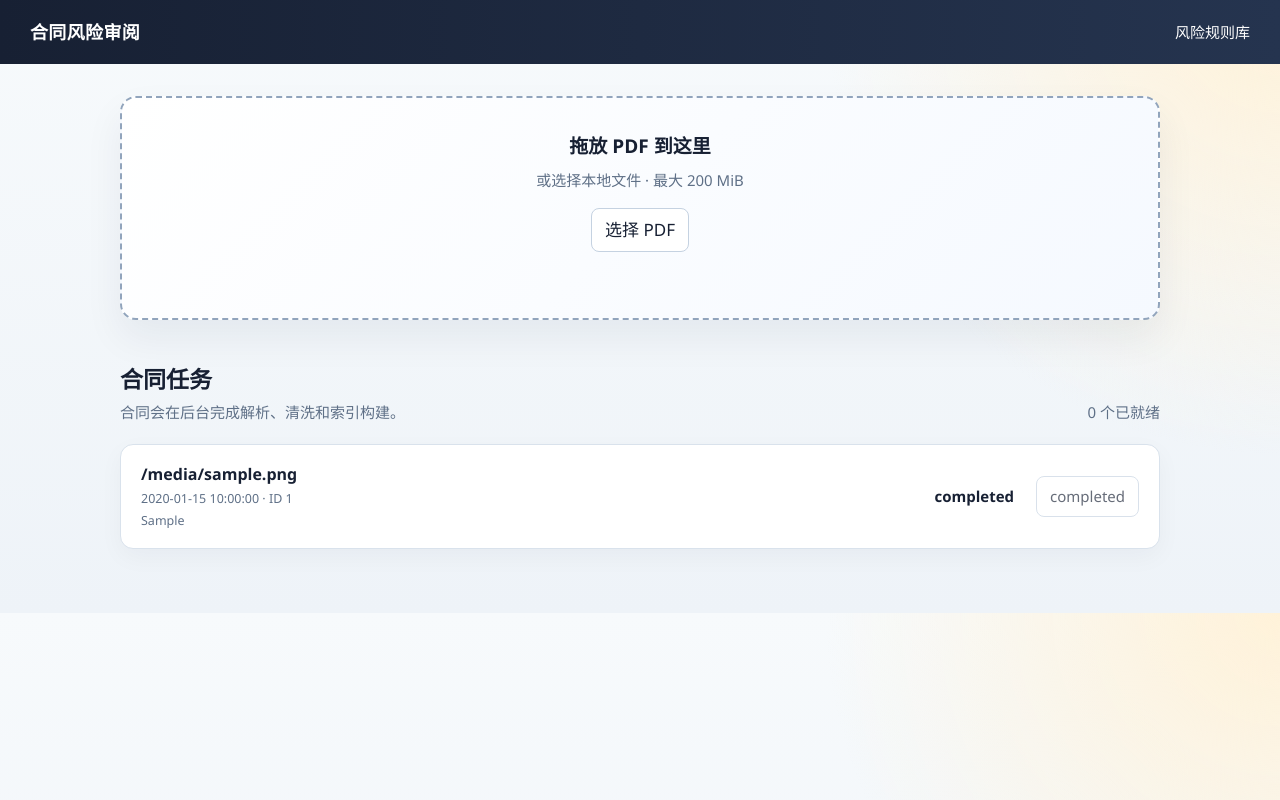
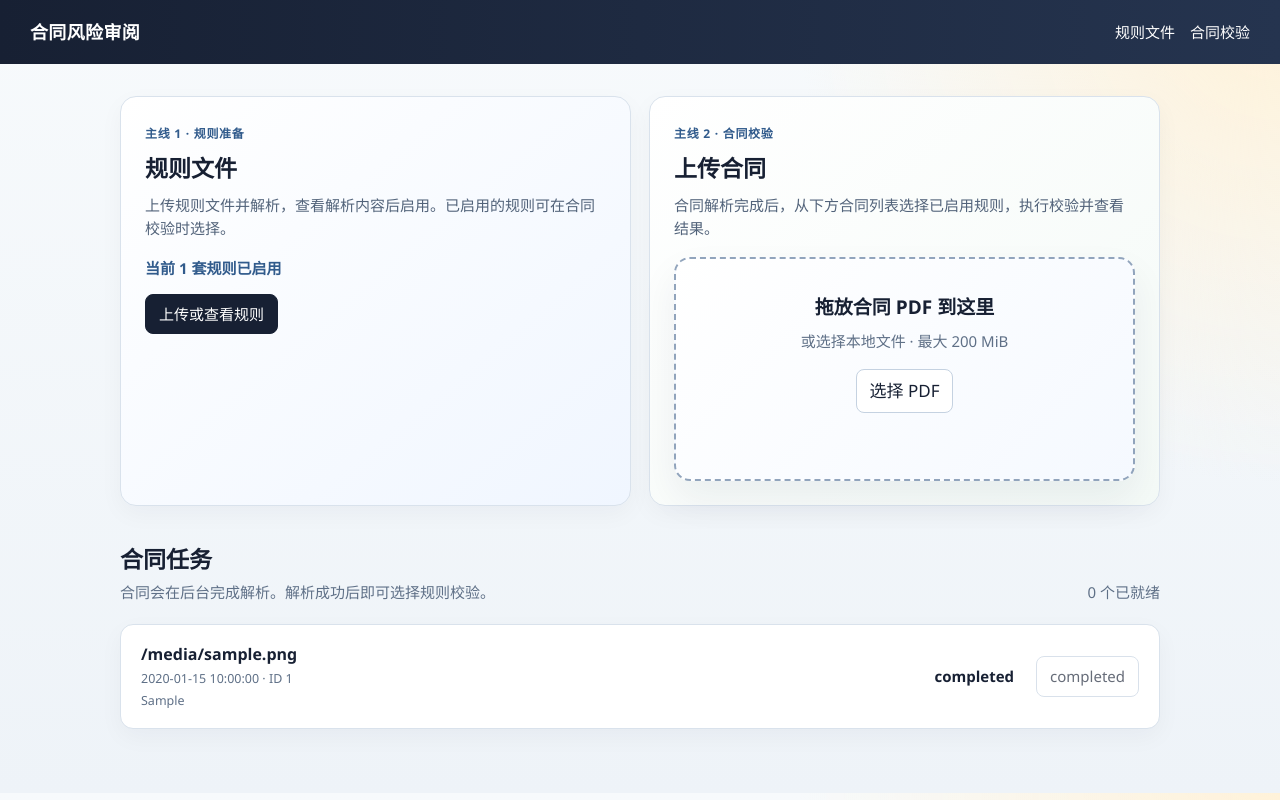
Before and after one commit to haowenj/contract_risk_review, a FastAPI app: template app/templates/index.html in a window 1280 px wide. Run offline with FastAPI, Linux system fonts and the light colour scheme; the template is opened without the code that fills it: most values are stand-ins (such as "Sample title", 1, 10 or a date in 2020); parts of the project's set-up code (start-up, migrations or seed data) failed here and were passed over.

Commit message:
feat: focus UI on rules and contract validation

```diff
--- a/app/templates/index.html
+++ b/app/templates/index.html
@@ -64,10 +64,19 @@
       margin: 32px auto 64px;
     }
 
-    .upload-form { margin-bottom: 42px; }
+    .flow-grid { display:grid; grid-template-columns:1fr 1fr; gap:18px; margin-bottom:36px; }
+    .flow-card { min-width:0; padding:24px; border:1px solid #d9e2ec; border-radius:16px; background:#fff; box-shadow:0 8px 24px #1020380a; }
+    .flow-card.rules { background:linear-gradient(140deg,#fff,#f0f6ff); }
+    .flow-card.contracts { background:linear-gradient(140deg,#fff,#f4faf7); }
+    .flow-eyebrow { color:#315b8c; font-size:12px; font-weight:750; letter-spacing:.06em; }
+    .flow-card h1,.flow-card h2 { margin:7px 0 9px; font-size:23px; }
+    .flow-card p { color:#52637a; margin:0 0 18px; }
+    .flow-card .flow-state { display:block; margin:12px 0 14px; font-weight:650; color:#315b8c; }
+    .flow-card .button { display:inline-block; }
+    .upload-form { margin:0; }
 
     .upload-zone {
-      min-height: 190px;
+      min-height: 150px;
       padding: 34px 18px;
       border: 2px dashed #91a4bc;
       border-radius: 16px;
@@ -264,6 +273,7 @@
         gap: 10px;
       }
       .task-actions { justify-content: flex-start; }
+      .flow-grid { grid-template-columns:1fr; }
     }
   </style>
 </head>
@@ -272,26 +282,40 @@
     <div class="brand">
       <strong>合同风险审阅</strong>
     </div>
-    <a href="/rule-sets">风险规则库</a>
+    <nav aria-label="主流程"><a href="/rule-sets">规则文件</a>　<a href="#contracts">合同校验</a></nav>
   </header>
 
   <main class="dashboard-shell">
     {% if error %}<div class="error" role="alert">{{ error }}</div>{% endif %}
 
+    <div class="flow-grid" aria-label="两条主线">
+      <section class="flow-card rules" id="rules">
+        <span class="flow-eyebrow">主线 1 · 规则准备</span>
+        <h1>规则文件</h1>
+        <p>上传规则文件并解析，查看解析内容后启用。已启用的规则可在合同校验时选择。</p>
+        <span class="flow-state">当前 {{ active_rule_set_count }} 套规则已启用</span>
+        <a class="button primary" href="/rule-sets">上传或查看规则</a>
+      </section>
+      <section class="flow-card contracts" id="contracts">
+        <span class="flow-eyebrow">主线 2 · 合同校验</span>
+        <h2>上传合同</h2>
+        <p>合同解析完成后，从下方合同列表选择已启用规则，执行校验并查看结果。</p>
         <form id="upload-form" class="upload-form" action="/upload" method="post" enctype="multipart/form-data">
           <label id="upload-dropzone" class="upload-zone">
-        <strong>拖放 PDF 到这里</strong>
+            <strong>拖放合同 PDF 到这里</strong>
             <span>或选择本地文件 · 最大 200 MiB</span>
             <span class="button">选择 PDF</span>
             <input id="pdf-file" name="file" type="file" accept=".pdf,application/pdf" hidden required>
             <span id="selected-file" class="selected-file"></span>
           </label>
         </form>
+      </section>
+    </div>
 
     <div class="page-heading">
       <div>
         <h1>合同任务</h1>
-        <p>合同会在后台完成解析、清洗和索引构建。</p>
+        <p>合同会在后台完成解析。解析成功后即可选择规则校验。</p>
       </div>
       <span id="queue-summary" class="summary"></span>
     </div>
@@ -312,9 +336,7 @@
           <span class="status status-{{ contract.status }}">{{ contract.status|status_label }}</span>
           <div class="task-actions">
             {% if contract.status == "ready" %}
-              <a class="button primary" href="/contracts/{{ contract.contract_id }}/evidence-review">人工取证</a>
-              <a class="button" href="/contracts/{{ contract.contract_id }}/review">实验性自动判断（风险评估）</a>
-              <a class="button" href="/contracts/{{ contract.contract_id }}/evaluation">召回测试</a>
+              <a class="button primary" href="/contracts/{{ contract.contract_id }}/evidence-review">选择规则并校验</a>
               <button type="button" data-reprocess-contract-id="{{ contract.contract_id }}">重新解析</button>
             {% elif contract.status == "failed" %}
               <button type="button" data-reprocess-contract-id="{{ contract.contract_id }}">重新解析</button>
@@ -325,7 +347,7 @@
           </div>
         </li>
       {% else %}
-        <li class="empty-state">还没有上传合同，点击上方“选择 PDF”开始。</li>
+        <li class="empty-state">还没有上传合同，请在上方上传合同 PDF。</li>
       {% endfor %}
     </ul>
   </main>
@@ -445,18 +467,8 @@
         const evidenceLink = document.createElement('a');
         evidenceLink.className = 'button primary';
         evidenceLink.href = `/contracts/${encodeURIComponent(contract.contract_id)}/evidence-review`;
-        evidenceLink.textContent = '人工取证';
+        evidenceLink.textContent = '选择规则并校验';
         actions.append(evidenceLink);
-        const reviewLink = document.createElement('a');
-        reviewLink.className = 'button';
-        reviewLink.href = `/contracts/${encodeURIComponent(contract.contract_id)}/review`;
-        reviewLink.textContent = '实验性自动判断（风险评估）';
-        actions.append(reviewLink);
-        const evaluationLink = document.createElement('a');
-        evaluationLink.className = 'button';
-        evaluationLink.href = `/contracts/${encodeURIComponent(contract.contract_id)}/evaluation`;
-        evaluationLink.textContent = '召回测试';
-        actions.append(evaluationLink);
         actions.append(createButton(
           '重新解析',
           { reprocessContractId: contract.contract_id },
@@ -490,7 +502,7 @@
       if (contracts.length === 0) {
         const empty = document.createElement('li');
         empty.className = 'empty-state';
-        empty.textContent = '还没有上传合同，点击右上角“上传合同”开始。';
+        empty.textContent = '还没有上传合同，请在上方上传合同 PDF。';
         contractList.append(empty);
         return;
       }
```
Also changed, not shown: app/api.py (+12 -3 lines), app/evidence_review/repository.py (+16 -0 lines), app/templates/evidence_review.html (+15 -10 lines), app/templates/rule_set_detail.html (+11 -5 lines), app/templates/rule_sets.html (+5 -4 lines), tests/test_app_evaluation_page.py (+3 -3 lines), tests/test_app_evidence_review_page.py (+26 -4 lines), tests/test_app_page.py (+5 -4 lines), tests/test_app_rule_sets.py (+21 -3 lines). Lines whose indentation alone changed are shown as unchanged.
